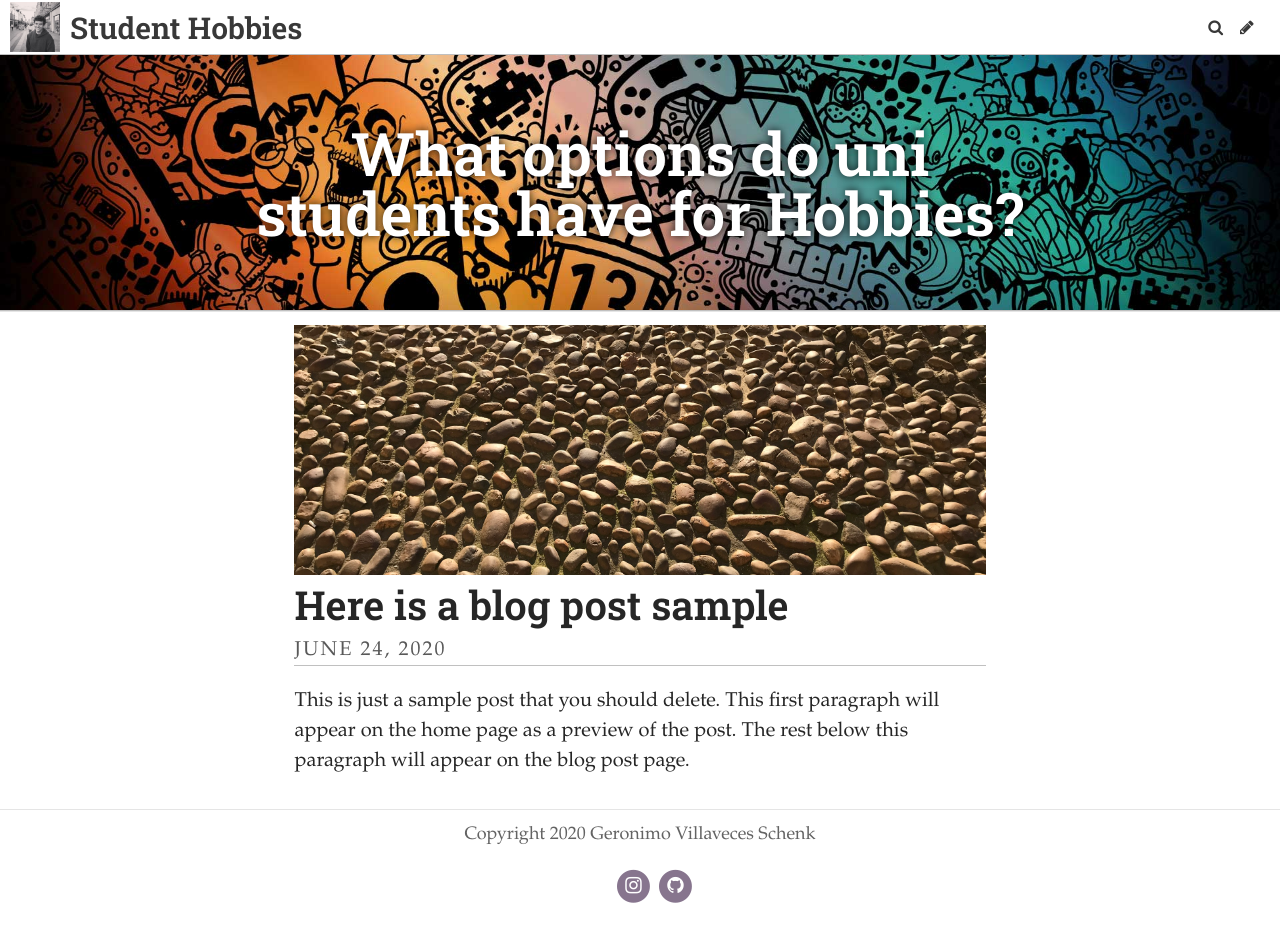
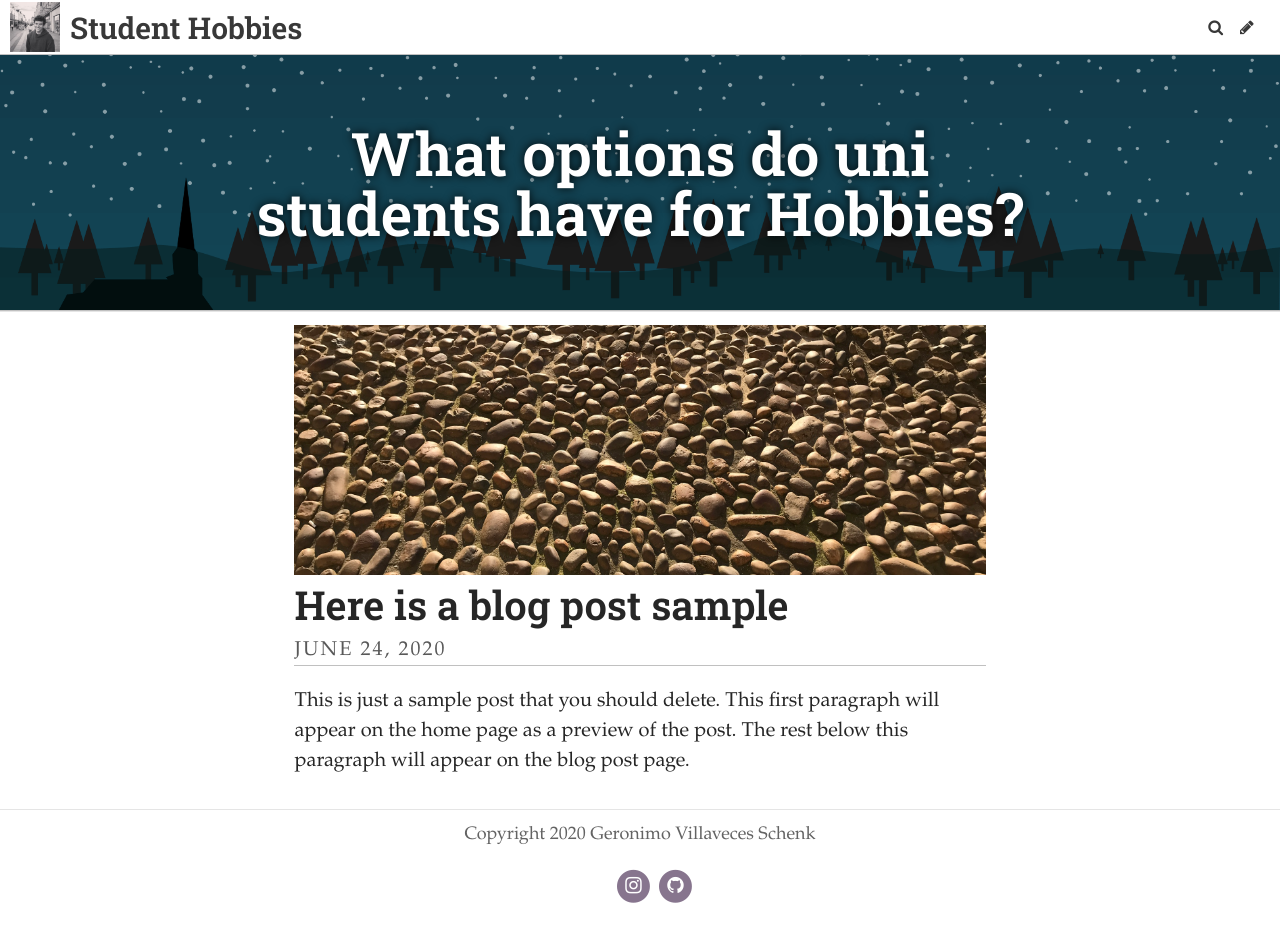
Before and after one commit to Geronimov/STHobbies, a Jekyll site: the page built from index.html, in a window 1280 px wide. Built offline with Jekyll 4.4.1, drawn with Linux system fonts in a browser that asks for light colours; some web fonts are replaced; the list of posts is cut into pages by our own code.

Commit message:
Update Settings “general”

```diff
--- a/_data/settings.yml
+++ b/_data/settings.yml
@@ -5,7 +5,7 @@ description: "Hi, I'm Geronimo Villaveces, a second year student in Oxfrod
   is with uni life. "
 header_text: "What options do uni students have for Hobbies? "
 footer_text: "Copyright 2020 Geronimo Villaveces Schenk "
-header_feature_image: ../uploads/background.jpg
+header_feature_image: ../uploads/background-2.webp
 bannerheight: 20vmax
 logo: ../uploads/49993860_561514860988941_4833417294469051420_n.jpg
 favicon: /uploads/favicon.ico
```
Also changed, not shown: uploads/background-2.webp (added).
